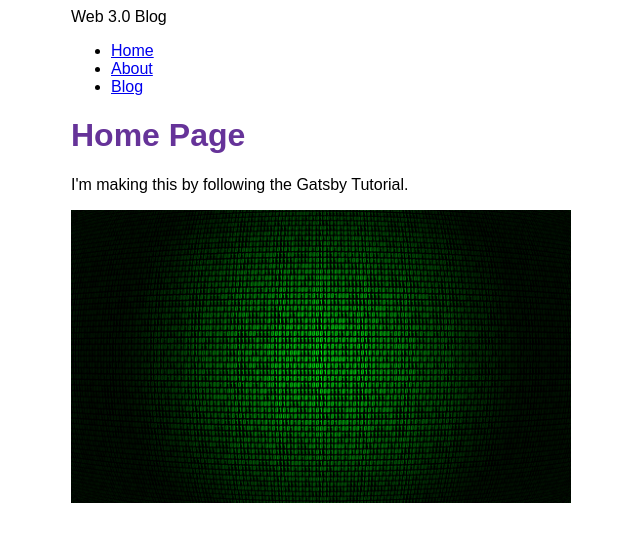
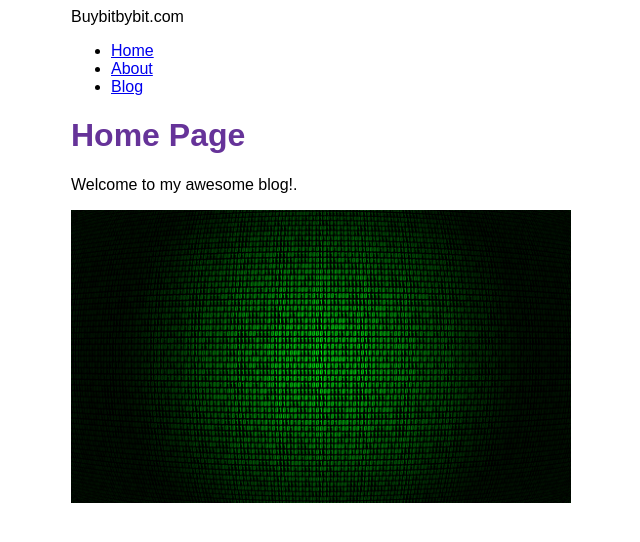
Before and after one commit to birminghamallen/project-3, a Gatsby site: page / in a window 1280 px wide. Shown: the whole page, without its empty margins (319-959 px from the left). Built offline with nearby package versions, Linux system fonts and the light colour scheme; Gatsby itself is replaced by a stand-in of ours.

Commit message:
changed title and index.js <p> message

```diff
--- a/gatsby-config.js
+++ b/gatsby-config.js
@@ -1,6 +1,6 @@
 module.exports = {
   siteMetadata: {
-    title: "Web 3.0 Blog",
+    title: "Buybitbybit.com",
   },
   plugins: [
     "gatsby-plugin-image",
--- a/src/pages/index.js
+++ b/src/pages/index.js
@@ -5,7 +5,7 @@ import { StaticImage } from 'gatsby-plugin-image'
 const IndexPage = () => {
   return (
     <Layout pageTitle="Home Page">
-      <p>I'm making this by following the Gatsby Tutorial.</p>
+      <p>Welcome to my awesome blog!.</p>
       <StaticImage
         alt="A binary background"
         src="../images/binary.jpg"
```
